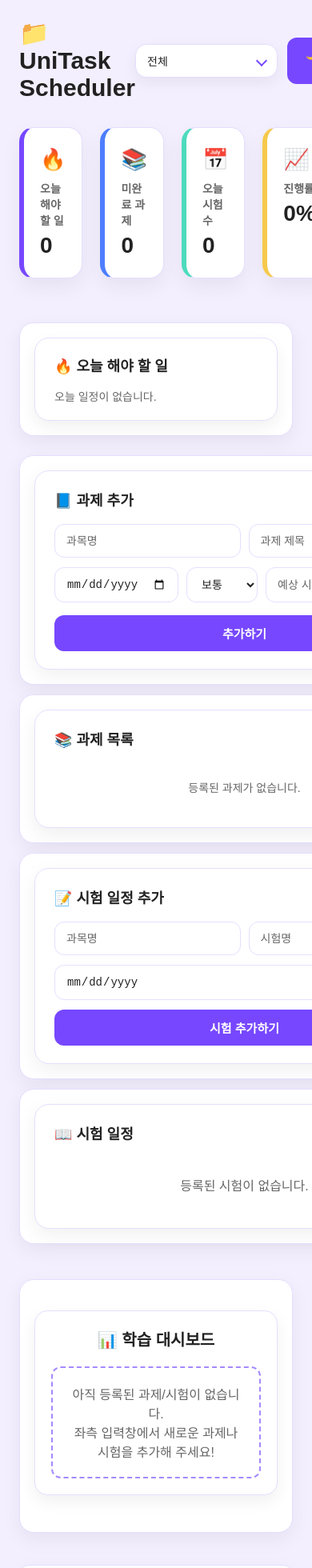
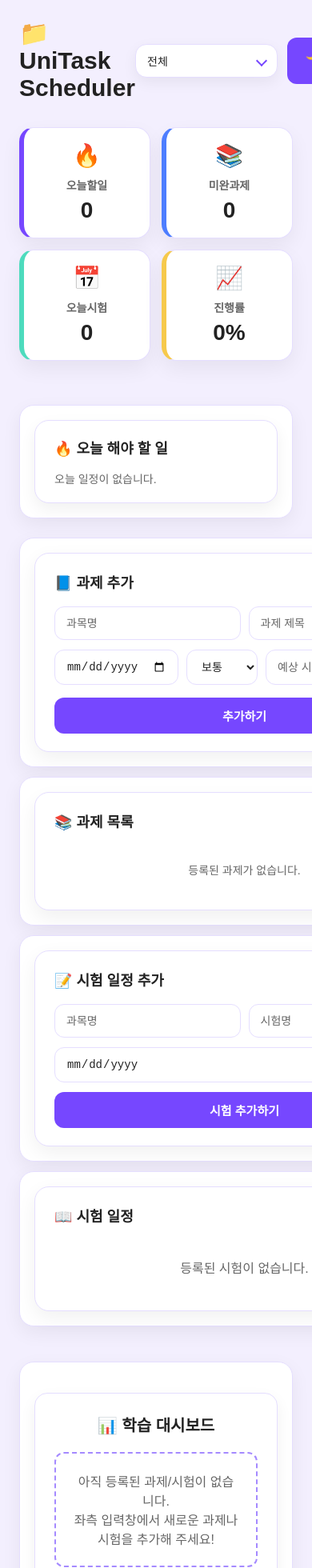
Before and after one commit to jeongsoyeon427/unitask-scheduler, a React (Vite) app: page / in a window 390 px wide. Shown: the top 1960 px of the page at 80% size. Built offline with nearby package versions, Linux system fonts and the light colour scheme.

Commit message:
fix: apply OverviewCards_v2

```diff
--- a/src/components/DashboardChart.css
+++ b/src/components/DashboardChart.css
@@ -1,20 +1,16 @@
 /* ===============================
-   📊 DashboardChart (라이트/다크 자동 적용)
+   📊 DashboardChart 기본 카드
 ================================ */
 
 .dc-card {
   background: var(--card-bg);
   padding: 24px;
   border-radius: 16px;
-
   border: 1px solid var(--border-color);
   box-shadow: 0 8px 20px var(--shadow-color);
-
   margin-top: 20px;
-  transition:
-    background 0.25s ease,
-    border-color 0.25s ease,
-    box-shadow 0.25s ease;
+  transition: background 0.25s, border-color 0.25s, box-shadow 0.25s;
+  width: 100%;
 }
 
 .dc-title {
@@ -24,9 +20,10 @@
   color: var(--text-color);
 }
 
-/* -----------------------------
-   내부 차트 박스
------------------------------ */
+/* ===============================
+   내부 차트 정렬
+================================ */
+
 .dc-charts {
   display: flex;
   gap: 30px;
@@ -35,23 +32,17 @@
 
 .dc-chart-item {
   width: 48%;
-
   background: var(--card-glass);
   padding: 20px;
   border-radius: 12px;
-
   border: 1px solid var(--border-color);
   box-shadow: 0 4px 12px var(--shadow-color);
-
-  transition:
-    background 0.25s ease,
-    border-color 0.25s ease,
-    box-shadow 0.25s ease;
 }
 
-/* ------------------------------------------
-   ✔ 빈 상태 UI 스타일 (테마 호환 버전)
------------------------------------------- */
+/* ===============================
+   빈 상태 UI
+================================ */
+
 .dc-card.empty {
   text-align: center;
   padding: 40px;
@@ -61,63 +52,39 @@
   margin-top: 20px;
   padding: 30px;
   border-radius: 12px;
-
   background: var(--card-glass);
   color: var(--accent-color);
   font-weight: 500;
-
   border: 2px dashed var(--accent-light);
-  transition: background 0.25s ease, border-color 0.25s ease, color 0.25s ease;
 }
 
-/* =========================================
-   📱 DashboardChart 모바일 전용 수정
-========================================= */
-@media screen and (max-width: 768px) {
+/* ===============================
+   📱 모바일 완전 해결판
+   (모든 충돌 제거 + 시험 일정처럼 맞춤)
+================================ */
 
-  /* 차트 2개를 세로로 정렬 */
-  .dc-charts {
-    flex-direction: column !important;
-    gap: 16px !important;
+@media (max-width: 768px) {
+
+  .dc-card {
+    width: 100% !important;
+    padding: 20px !important;
   }
 
-  /* 각 차트 박스를 전체폭으로 */
-  .dc-chart-item {
-    width: 100% !important;
+  .dc-charts {
+    flex-direction: column !important;   /* 세로 정렬 */
+    gap: 18px !important;
   }
 
-  /* 내부 패딩 축소 (모바일 화면에 맞게) */
   .dc-chart-item {
-    padding: 16px !important;
+    width: 100% !important;              /* 폭 100% */
+    padding: 18px !important;
   }
 
-  /* 빈 상태 UI 모바일 최적화 */
   .dc-card.empty {
     padding: 24px !important;
-    text-align: center;
   }
 
   .empty-box {
-    padding: 24px !important;
+    padding: 22px !important;
   }
 }
-
-/* =========================================
-   📱 모바일에서 학습 대시보드를 시험 일정처럼 넓게
-========================================= */
-@media screen and (max-width: 768px) {
-
-  /* dc-card 전체를 가로 폭 100%로 확장 */
-  .dc-card {
-    width: 100% !important;
-  }
-
-  /* empty 상태(빈 데이터) padding 줄여서 시험 일정과 동일한 폭 느낌 */
-  .dc-card.empty {
-    padding: 20px !important;
-  }
-
-  .empty-box {
-    padding: 20px !important;
-  }
-}
--- a/src/components/DashboardChart.jsx
+++ b/src/components/DashboardChart.jsx
@@ -1,5 +1,6 @@
 import React from "react";
 import "./DashboardChart.css";
+
 import {
   Chart as ChartJS,
   ArcElement,
@@ -9,6 +10,7 @@ import {
   LinearScale,
   BarElement
 } from "chart.js";
+
 import { Doughnut, Bar } from "react-chartjs-2";
 
 ChartJS.register(
@@ -21,12 +23,19 @@ ChartJS.register(
 );
 
 export default function DashboardChart({ assignments, exams }) {
+  /* ================================
+     📌 데이터 계산
+  ================================= */
   const doneCount = assignments.filter((a) => a.done).length;
   const notDoneCount = assignments.length - doneCount;
 
-  const examLabels = exams.map((exam) => exam.subject);
-  const examCounts = exams.map(() => 1);
+  const hasExams = exams.length > 0;
+  const examLabels = hasExams ? exams.map((e) => e.subject) : ["시험 없음"];
+  const examCounts = hasExams ? exams.map(() => 1) : [0];
 
+  /* ================================
+     📌 도넛 차트
+  ================================= */
   const doughnutData = {
     labels: ["완료", "미완료"],
     datasets: [
@@ -38,20 +47,24 @@ export default function DashboardChart({ assignments, exams }) {
     ]
   };
 
+  /* ================================
+     📌 막대 차트
+  ================================= */
   const barData = {
-    labels: examLabels.length > 0 ? examLabels : ["시험 없음"],
+    labels: examLabels,
     datasets: [
       {
         label: "시험 수",
-        data: examCounts.length > 0 ? examCounts : [0],
-        backgroundColor: "#7c4dff"
+        data: examCounts,
+        backgroundColor: "#7c4dff",
+        borderRadius: 6
       }
     ]
   };
 
-  // --------------------------------------------------------
-  // ✔ 방법 2: 데이터 없을 때 "빈 상태 UI"를 보여주는 코드
-  // --------------------------------------------------------
+  /* ================================
+     📌 빈 상태 안내 UI
+  ================================= */
   if (assignments.length === 0 && exams.length === 0) {
     return (
       <div className="dc-card empty">
@@ -65,21 +78,39 @@ export default function DashboardChart({ assignments, exams }) {
     );
   }
 
-  // --------------------------------------------------------
-
+  /* ================================
+     📌 정상 UI
+  ================================= */
   return (
     <div className="dc-card">
       <h3 className="dc-title">📊 학습 대시보드</h3>
 
       <div className="dc-charts">
+        {/* 진행률 */}
         <div className="dc-chart-item">
           <h4>진행률</h4>
-          <Doughnut data={doughnutData} />
+          <Doughnut
+            data={doughnutData}
+            options={{
+              plugins: { legend: { display: false } },
+              maintainAspectRatio: false
+            }}
+          />
         </div>
 
+        {/* 시험 수 그래프 */}
         <div className="dc-chart-item">
           <h4>시험 수</h4>
-          <Bar data={barData} />
+          <Bar
+            data={barData}
+            options={{
+              plugins: { legend: { display: false } },
+              maintainAspectRatio: false,
+              scales: {
+                y: { beginAtZero: true, ticks: { stepSize: 1 } }
+              }
+            }}
+          />
         </div>
       </div>
     </div>
--- a/src/components/OverviewCards.css
+++ /dev/null
@@ -1,83 +0,0 @@
-/* ===============================
-   📊 OverviewCards (라이트/다크 자동 적용)
-================================ */
-
-.oc-grid {
-  display: grid;
-  grid-template-columns: repeat(4, 1fr);
-  gap: 22px;
-}
-
-/* 공통 카드 스타일 */
-.oc-card {
-  background: var(--card-bg);
-  padding: 24px 20px;
-  border-radius: 18px;
-  box-shadow: 0 10px 26px var(--shadow-color);
-  border: 1px solid var(--border-color);
-
-  display: flex;
-  flex-direction: column;
-  align-items: flex-start;
-
-  transition:
-    background 0.25s ease,
-    border-color 0.25s ease,
-    box-shadow 0.25s ease,
-    transform 0.25s;
-
-  cursor: default;
-}
-
-.oc-card:hover {
-  transform: translateY(-4px);
-  box-shadow: 0 14px 32px var(--shadow-color);
-}
-
-/* 아이콘 */
-.oc-icon {
-  font-size: 26px;
-  margin-bottom: 10px;
-  color: var(--text-color);
-}
-
-/* 제목 */
-.oc-title {
-  font-size: 14px;
-  font-weight: 600;
-  color: var(--subtext-color);
-  transition: color 0.25s;
-}
-
-/* 숫자(값) */
-.oc-value {
-  margin-top: 6px;
-  font-size: 28px;
-  font-weight: 700;
-  color: var(--text-color);
-  transition: color 0.25s;
-}
-
-/* ===============================
-   좌측 컬러 바 (테마 호환)
-=============================== */
-
-/* 보라 */
-.oc-card.purple {
-  border-left: 6px solid var(--accent-color);
-}
-
-/* 파랑 */
-.oc-card.blue {
-  border-left: 6px solid #4d7dff;
-}
-
-/* 민트 */
-.oc-card.mint {
-  border-left: 6px solid #4ddbbd;
-}
-
-/* 노랑 */
-.oc-card.yellow {
-  border-left: 6px solid #f6c94c;
-}
--- a/src/components/OverviewCards.jsx
+++ b/src/components/OverviewCards.jsx
@@ -1,4 +1,4 @@
-import "./OverviewCards.css";
+import "./OverviewCards_v2.css";
 
 export default function OverviewCards({ assignments, exams }) {
   const today = new Date().toISOString().slice(0, 10);
@@ -16,19 +16,19 @@ export default function OverviewCards({ assignments, exams }) {
 
       <div className="oc-card purple">
         <div className="oc-icon">🔥</div>
-        <div className="oc-title">오늘 해야 할 일</div>
+        <div className="oc-title">오늘할일</div>
         <div className="oc-value">{todayTasks}</div>
       </div>
 
       <div className="oc-card blue">
         <div className="oc-icon">📚</div>
-        <div className="oc-title">미완료 과제</div>
+        <div className="oc-title">미완과제</div>
         <div className="oc-value">{undone}</div>
       </div>
 
       <div className="oc-card mint">
         <div className="oc-icon">📅</div>
-        <div className="oc-title">오늘 시험 수</div>
+        <div className="oc-title">오늘시험</div>
         <div className="oc-value">{todayExams}</div>
       </div>
 
--- /dev/null
+++ b/src/components/OverviewCards_v2.css
@@ -0,0 +1,73 @@
+/* ===============================
+   📊 OverviewCards 기본 레이아웃
+================================ */
+.oc-grid {
+  display: grid;
+  grid-template-columns: repeat(4, 1fr);
+  gap: 22px;
+}
+
+/* 카드 공통 */
+.oc-card {
+  background: var(--card-bg);
+  padding: 22px 20px;
+  border-radius: 18px;
+  border: 1px solid var(--border-color);
+  box-shadow: 0 10px 26px var(--shadow-color);
+  display: flex;
+  flex-direction: column;
+  align-items: flex-start;
+  transition: 0.25s ease;
+}
+
+/* 아이콘 */
+.oc-icon {
+  font-size: 28px;
+  margin-bottom: 10px;
+}
+
+/* 제목 */
+.oc-title {
+  font-size: 15px;
+  font-weight: 600;
+  color: var(--subtext-color);
+  white-space: nowrap;
+}
+
+/* 숫자 */
+.oc-value {
+  margin-top: 6px;
+  font-size: 28px;
+  font-weight: 700;
+}
+
+/* 좌측 색 바 */
+.oc-card.purple { border-left: 6px solid var(--accent-color); }
+.oc-card.blue   { border-left: 6px solid #4d7dff; }
+.oc-card.mint   { border-left: 6px solid #4ddbbd; }
+.oc-card.yellow { border-left: 6px solid #f6c94c; }
+
+/* ===============================
+   📱 모바일 완전 고정 (핵심)
+================================ */
+@media (max-width: 768px) {
+
+  /* 두 개씩 2열 */
+  .oc-grid {
+    grid-template-columns: repeat(2, 1fr) !important;
+    gap: 14px !important;
+  }
+
+  /* 카드 중앙 정렬로 변경 (제목 절대 안 깨짐) */
+  .oc-card {
+    align-items: center !important;
+    text-align: center !important;
+    padding: 18px !important;
+  }
+
+  /* 제목 */
+  .oc-title {
+    white-space: nowrap !important;
+    font-size: 14px !important;
+  }
+}
--- a/src/styles.css
+++ b/src/styles.css
@@ -217,3 +217,19 @@ button:hover {
     width: 100%;
   }
 }
+
+/* ===============================
+   📱 모바일(768px 이하) OverviewCards 레이아웃 고정
+================================ */
+@media (max-width: 768px) {
+  .overview-cards {
+    display: grid !important;
+    grid-template-columns: repeat(2, 1fr) !important;
+    gap: 12px !important;
+  }
+
+  .overview-card {
+    width: 100% !important;
+    padding: 22px 18px !important;
+  }
+}
--- a/vite.config.js
+++ b/vite.config.js
@@ -1,7 +1,7 @@
+import { defineConfig } from "vite";
+import react from "@vitejs/plugin-react";
+
 export default defineConfig({
   plugins: [react()],
   base: "/unitask-scheduler/",
-  build: {
-    outDir: 'dist',
-  },
 });
```
